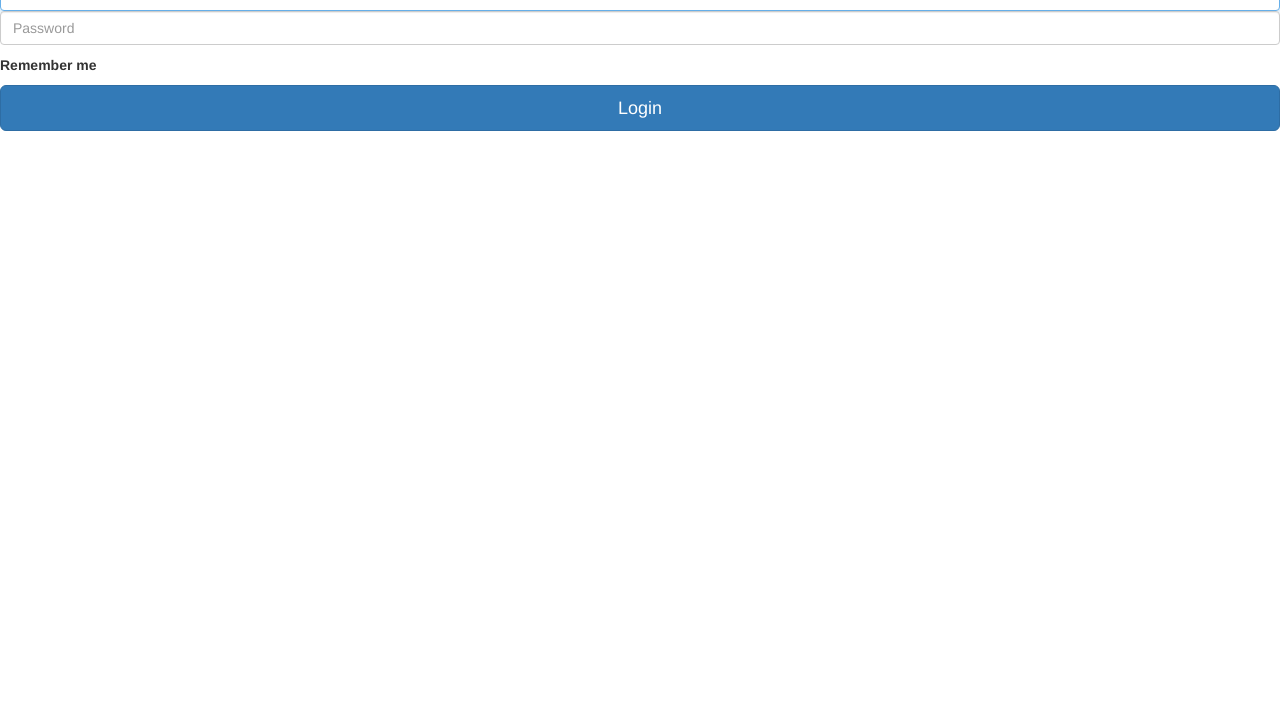
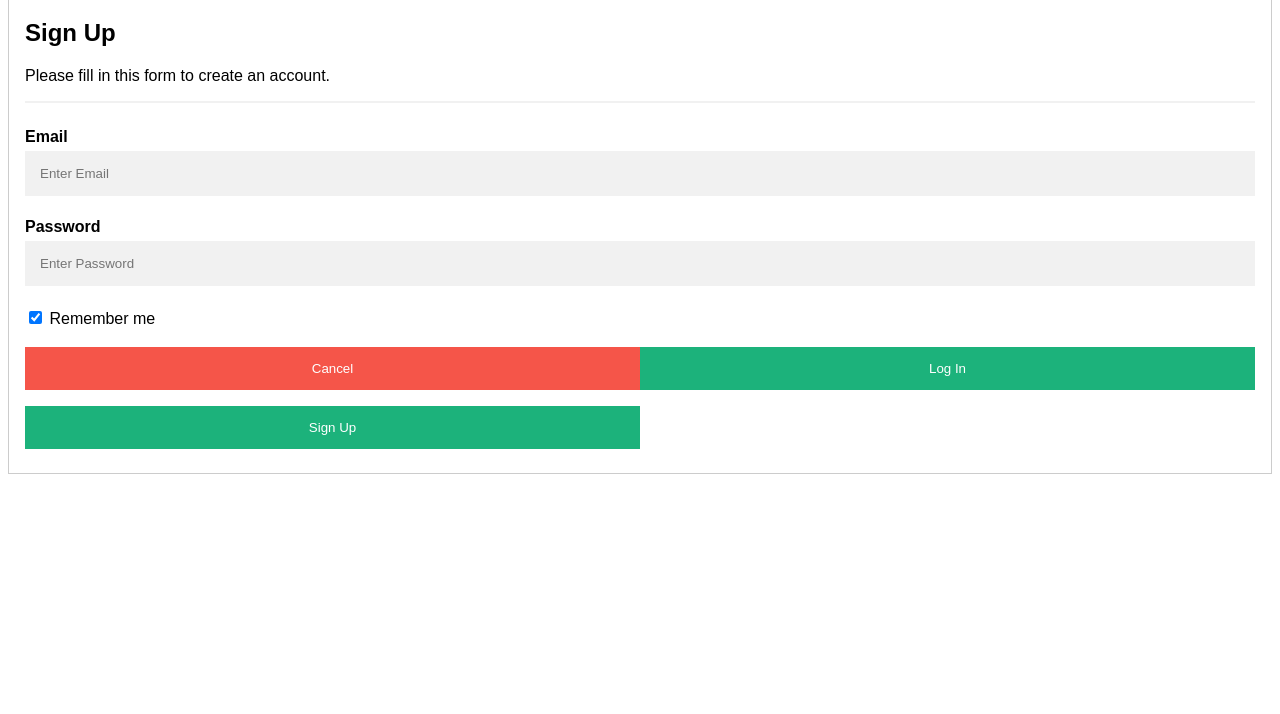
Before and after one commit to HillBeater/Life-In-Himalayas, a plain HTML site: page Login.html in a window 1280 px wide. Shown: the part 86-800 px from the top of the page. Drawn offline with nearby package versions, Linux system fonts and the light colour scheme.

Commit message:
Update Login.html

```diff
--- a/Login.html
+++ b/Login.html
@@ -1,34 +1,115 @@
 <!DOCTYPE html>
-<html lang="en" >
+<html>
+<title>Log In</title>
+<style>
+body {font-family: Arial, Helvetica, sans-serif;}
+* {box-sizing: border-box}
 
-<head>
-  <meta charset="UTF-8">
-  <title>Login</title>
+/* Full-width input fields */
+input[type=text], input[type=password] {
+  width: 100%;
+  padding: 15px;
+  margin: 5px 0 22px 0;
+  display: inline-block;
+  border: none;
+  background: #f1f1f1;
+}
 
+input[type=text]:focus, input[type=password]:focus {
+  background-color: #ddd;
+  outline: none;
+}
 
-  <link rel='stylesheet' href='http://netdna.bootstrapcdn.com/bootstrap/3.0.2/css/bootstrap.min.css'>
+hr {
+  border: 1px solid #f1f1f1;
+  margin-bottom: 25px;
+}
 
-      <link rel="stylesheet" href="css/style.css">
+/* Set a style for all buttons */
+button {
+  background-color: #04AA6D;
+  color: white;
+  padding: 14px 20px;
+  margin: 8px 0;
+  border: none;
+  cursor: pointer;
+  width: 100%;
+  opacity: 0.9;
+}
 
+button:hover {
+  opacity:1;
+}
 
-</head>
+/* Extra styles for the cancel button */
+.cancelbtn {
+  padding: 14px 20px;
+  background-color: #f44336;
+}
 
+/* Float cancel and login buttons and add an equal width */
+.cancelbtn, .signupbtn {
+  float: left;
+  width: 50%;
+}
+
+/* Float cancel and signup buttons and add an equal width */
+.cancelbtn, .loginbtn {
+  float: left;
+  width: 50%;
+}
+
+/* Add padding to container elements */
+.container {
+  padding: 16px;
+}
+
+/* Clear floats */
+.clearfix::after {
+  content: "";
+  clear: both;
+  display: table;
+}
+
+/* Change styles for cancel button and login button on extra small screens */
+@media screen and (max-width: 300px) {
+ .cancelbtn, .loginbtnbtn {
+     width: 100%;
+  }
+}
+/* Change styles for cancel button and signup button on extra small screens */
+@media screen and (max-width: 300px) {
+  .cancelbtn, .signupbtn {
+     width: 100%;
+  }
+}
+</style>
 <body>
 
-    <div class="wrapper">
-    <form class="form-signin">
-      <h2 class="form-signin-heading">Please login</h2>
-      <input type="text" class="form-control" name="username" placeholder="Email Address" required="" autofocus="" />
-      <input type="password" class="form-control" name="password" placeholder="Password" required=""/>
-      <label class="checkbox">
-        <input type="checkbox" value="remember-me" id="rememberMe" name="rememberMe"> Remember me
-      </label>
-      <button class="btn btn-lg btn-primary btn-block" type="submit">Login</button>
-    </form>
+<form action="/action_page.php" style="border:1px solid #ccc">
+  <div class="container">
+ <h1 style="color: #04AA6D;"><center><u>Life In Himalayas</u></center></h1>
+    <h2>Sign Up</h2>
+    <p>Please fill in this form to create an account.</p>
+    <hr>
+
+    <label for="email"><b>Email</b></label>
+    <input type="text" placeholder="Enter Email" name="email" required>
+
+    <label for="psw"><b>Password</b></label>
+    <input type="password" placeholder="Enter Password" name="psw" required>
+    <label>
+      <input type="checkbox" checked="checked" name="remember" style="margin-bottom:15px"> Remember me
+    </label>
+
+ <div class="clearfix">
+      <button type="button" class="cancelbtn">Cancel</button>
+	  <button  type="submit" class="loginbtn">Log In</button>
+       <button type="submit" class="signupbtn"  href="signup.html">Sign Up</button>
+    </div>
+
   </div>
-
-
+</form>
 
 </body>
-
 </html>
```
